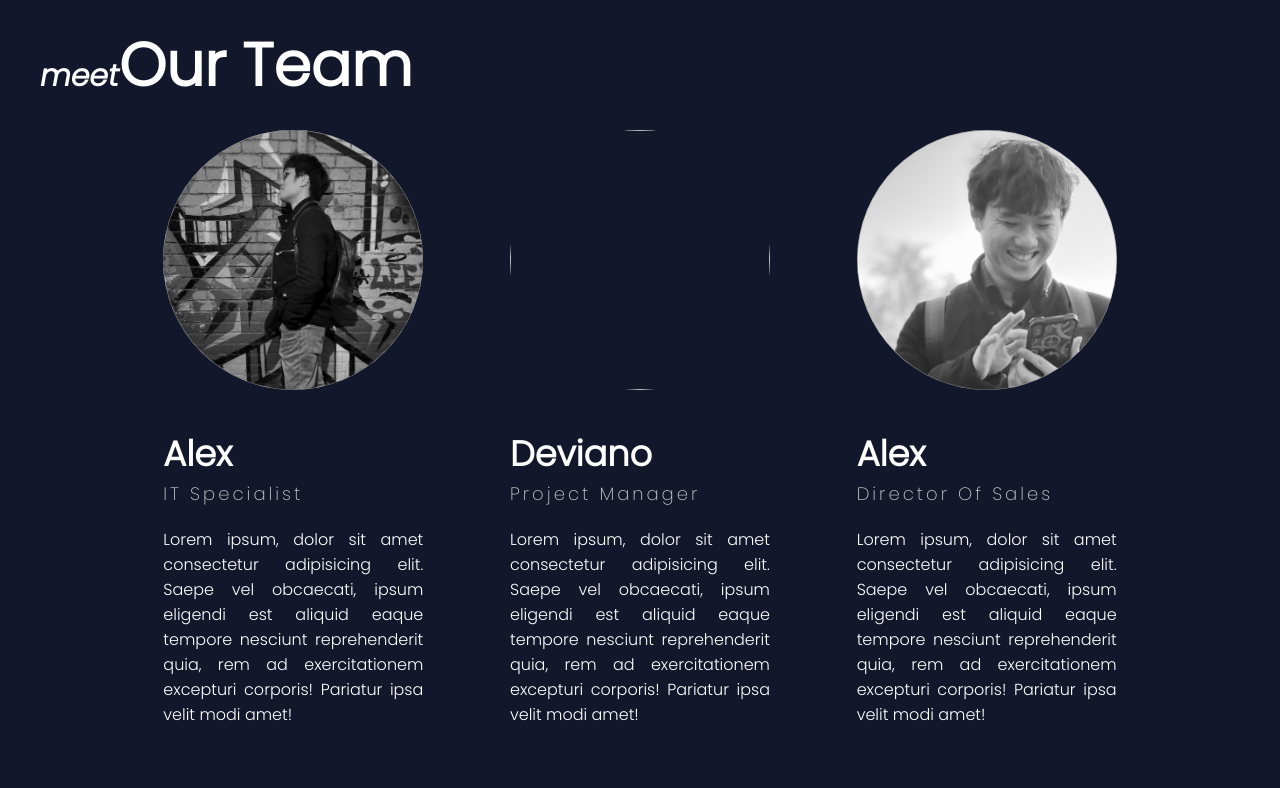
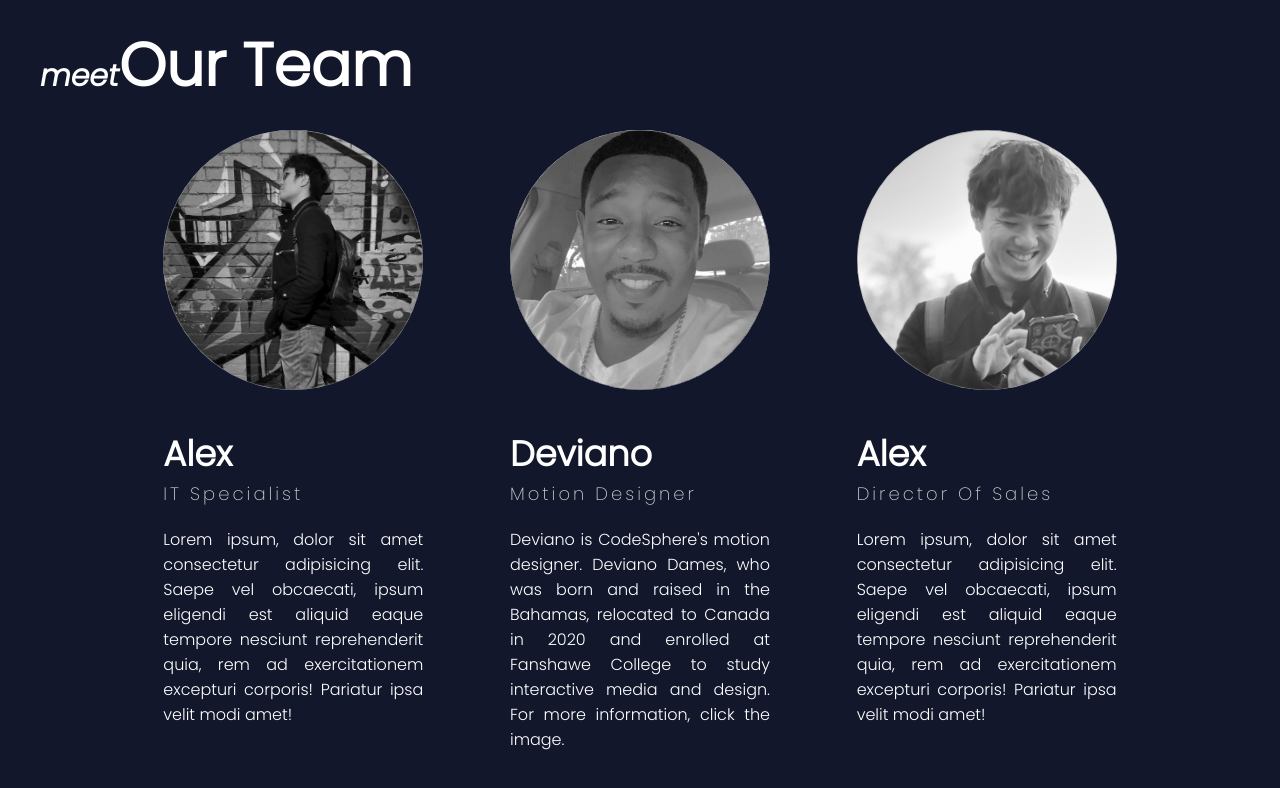
Before and after one commit to DevianoDames/dev.alex.profile, a plain HTML site: page index.html in a window 1280 px wide. Drawn offline with Linux system fonts and the light colour scheme.

Commit message:
added details

```diff
--- a/index.html
+++ b/index.html
@@ -20,11 +20,11 @@
                 <p>Lorem ipsum, dolor sit amet consectetur adipisicing elit. Saepe vel obcaecati, ipsum eligendi est aliquid eaque tempore nesciunt reprehenderit quia, rem ad exercitationem excepturi corporis! Pariatur ipsa velit modi amet!</p>
             </div>
             <div class="profile">
-                <img src="images/DevianoDames.jpeg" class=" profile-img">
+                <img src="images/DevianoDames.jpg" class=" profile-img">
 
                 <h3 class="user-name">Deviano</h3>
-                <h5>Project Manager</h5>
-                <p>Lorem ipsum, dolor sit amet consectetur adipisicing elit. Saepe vel obcaecati, ipsum eligendi est aliquid eaque tempore nesciunt reprehenderit quia, rem ad exercitationem excepturi corporis! Pariatur ipsa velit modi amet!</p>
+                <h5>Motion Designer</h5>
+                <p>Deviano is CodeSphere's motion designer. Deviano Dames, who was born and raised in the Bahamas, relocated to Canada in 2020 and enrolled at Fanshawe College to study interactive media and design. For more information, click the image.</p>
             </div>
             <div class="profile">
                 <img src="images/Alex_profile2.jpg" class=" profile-img">
```
Also changed, not shown: images/ethan.png (added).
